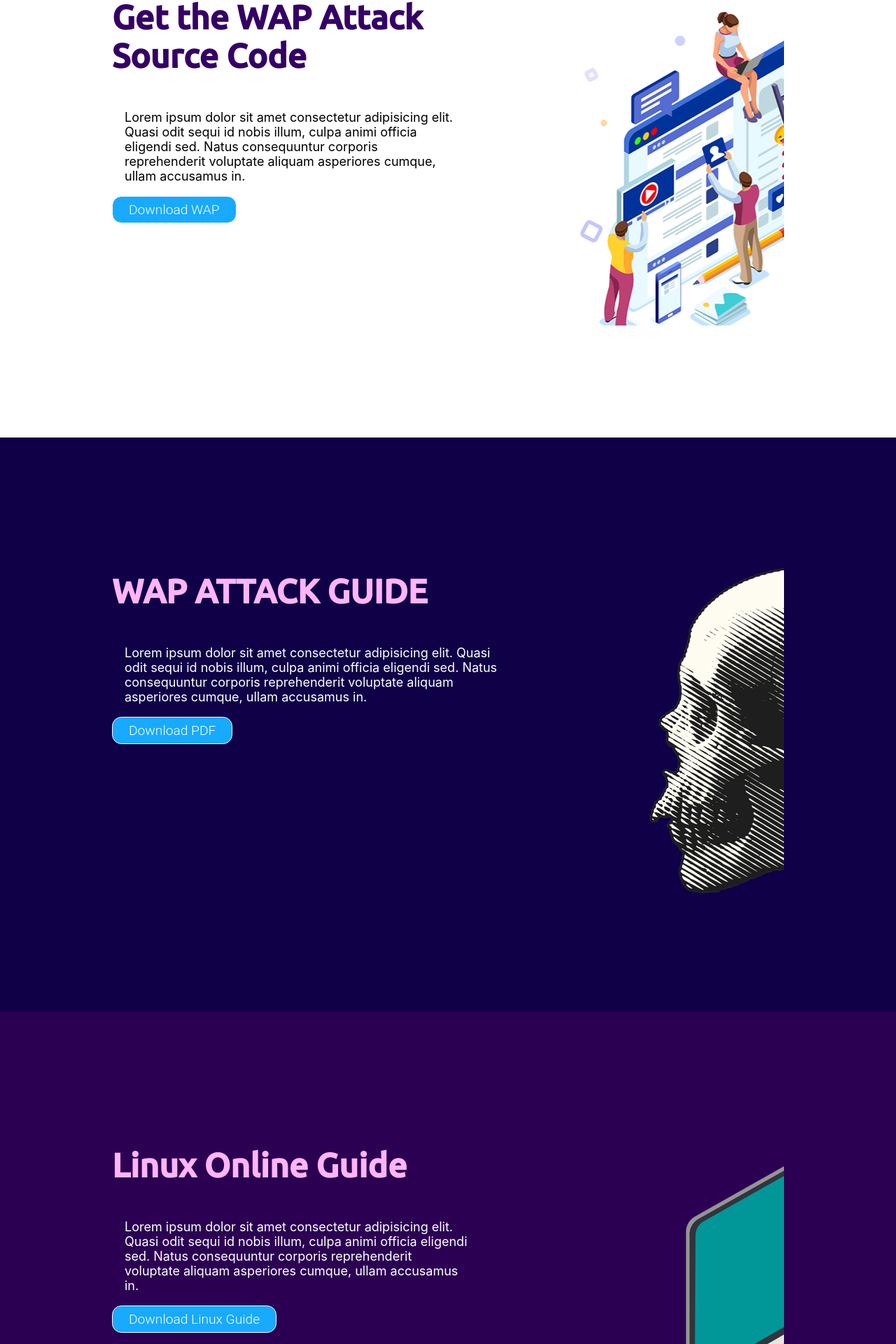
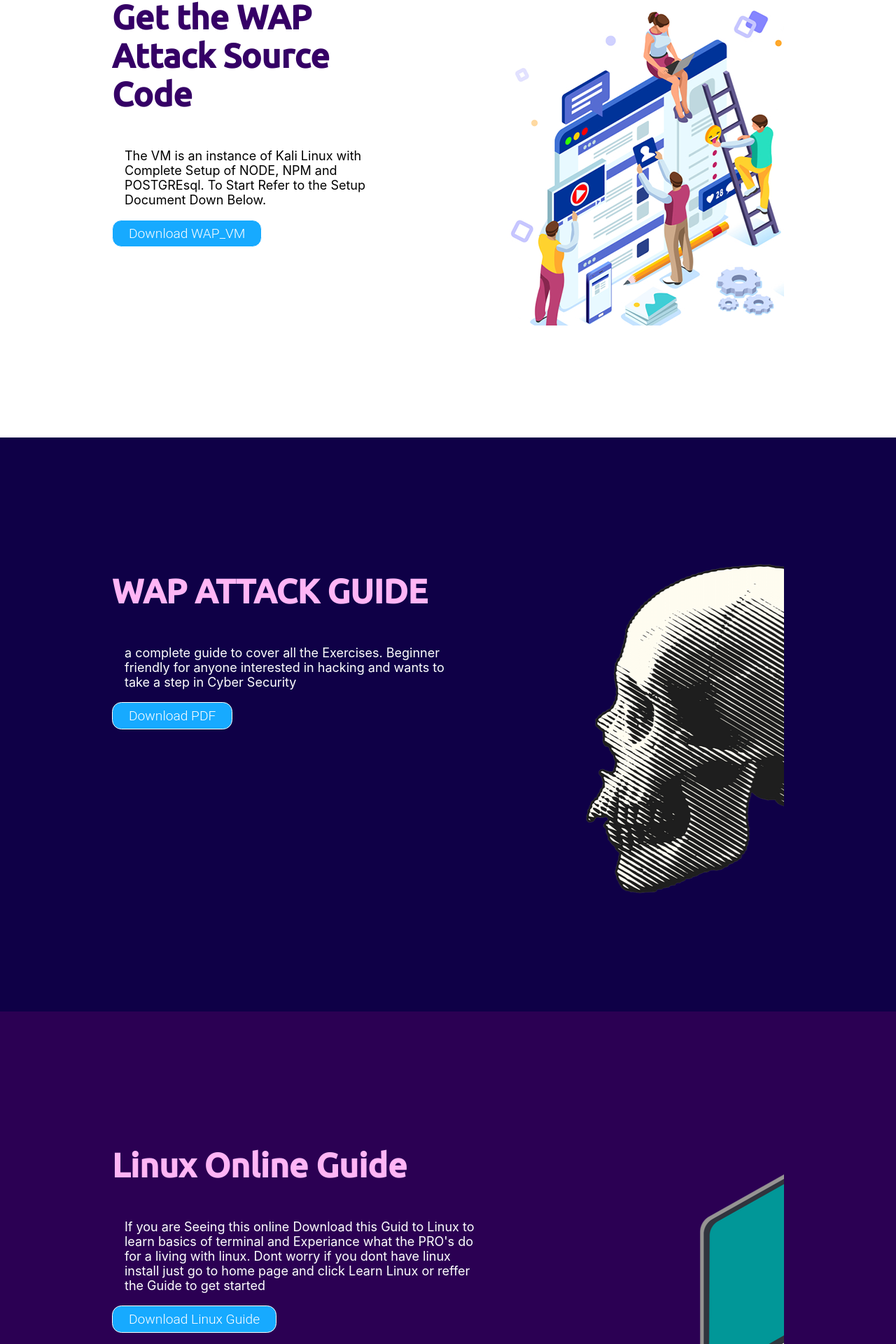
Before and after one commit to wabdeali/final-project-frontend, a Next.js app: page /downloads in a window 1280 px wide. Shown: the part 264-2184 px from the top of the page at 70% size. Built offline with nearby package versions, Linux system fonts and the light colour scheme; a web font is replaced by a local one.

Commit message:
final final commit
bro this time pro level hogya hai website

```diff
--- a/pages/downloads.jsx
+++ b/pages/downloads.jsx
@@ -11,8 +11,8 @@ function downloads() {
 
             <div className={styles.a} style={{ overflowX: "hidden"}}>
                 <h1 className={styles.h1}>Get the WAP Attack Source Code</h1>
-                <p className={styles.p}>Lorem ipsum dolor sit amet consectetur adipisicing elit. Quasi odit sequi id nobis illum, culpa animi officia eligendi sed. Natus consequuntur corporis reprehenderit voluptate aliquam asperiores cumque, ullam accusamus in.</p>
-                <button className={styles.button}>Download WAP</button>
+                <p className={styles.p}>The VM is an instance of Kali Linux with Complete Setup of NODE, NPM and POSTGREsql. To Start Refer to the Setup Document Down Below.</p>
+                <button className={styles.button}><a href='https://drive.google.com/file/d/14J5zZSIus-tgCHIRQPnQ2zCKcASv4-bg/view?usp=sharing'target="_blank">Download WAP_VM</a></button>
                 </div>
                 <div className={styles.websiteimg}></div>
 
@@ -23,7 +23,7 @@ function downloads() {
             <div className={styles.a}>
 
                 <h1 className={styles.h11}>WAP ATTACK GUIDE</h1>
-                <p className={styles.p11}>Lorem ipsum dolor sit amet consectetur adipisicing elit. Quasi odit sequi id nobis illum, culpa animi officia eligendi sed. Natus consequuntur corporis reprehenderit voluptate aliquam asperiores cumque, ullam accusamus in.</p>
+                <p className={styles.p11}>a complete guide to cover all the Exercises. Beginner friendly for anyone interested in hacking and wants to take a step in Cyber Security </p>
                 <button className={styles.button}> <a href='/pdf/WAP'target="_blank">Download PDF</a></button>
                 </div>
                 <div className={styles.websiteimg11}></div>
@@ -35,7 +35,7 @@ function downloads() {
             <div className={styles.a}>
 
                 <h1 className={styles.h11}style={{color:"#DC143C;"}}>Linux Online Guide</h1>
-                <p className={styles.p11}>Lorem ipsum dolor sit amet consectetur adipisicing elit. Quasi odit sequi id nobis illum, culpa animi officia eligendi sed. Natus consequuntur corporis reprehenderit voluptate aliquam asperiores cumque, ullam accusamus in.</p>
+                <p className={styles.p11}>If you are Seeing this online Download this Guid to Linux to learn basics of terminal and Experiance what the PRO's do for a living with linux. Dont worry if you dont have linux install just go to home page and click Learn Linux or reffer the Guide to get started</p>
                 <button className={styles.button}> <a href='/pdf/linux'target="_blank">Download Linux Guide</a></button>
                 </div>
                 <div className={styles.websiteimg111}></div>
@@ -46,7 +46,7 @@ function downloads() {
             <div className={styles.a}>
 
                 <h1 className={styles.h11} style={{color:"#ffcc99;"}}>Manual Setup</h1>
-                <p className={styles.p11}>Lorem ipsum dolor sit amet consectetur adipisicing elit. Quasi odit sequi id nobis illum, culpa animi officia eligendi sed. Natus consequuntur corporis reprehenderit voluptate aliquam asperiores cumque, ullam accusamus in.</p>
+                <p className={styles.p11}>the brave ones may pass the test of time but with this in your download folder you may very well concour the world. A grate start is essential for a good day and with the setup manual you can have that with n errors (i guess?!).</p>
                 <button className={styles.button}> <a href='/pdf/setup'target="_blank">Download PDF</a></button>
                 </div>
                 <div className={styles.websiteimg11111}></div>
```
